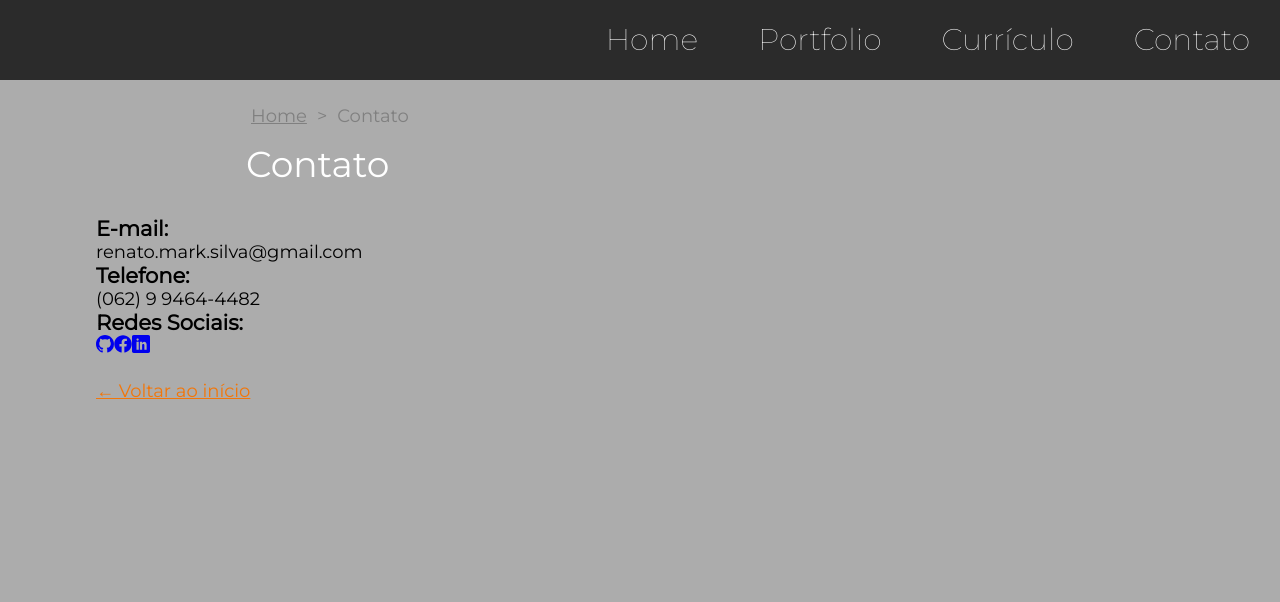
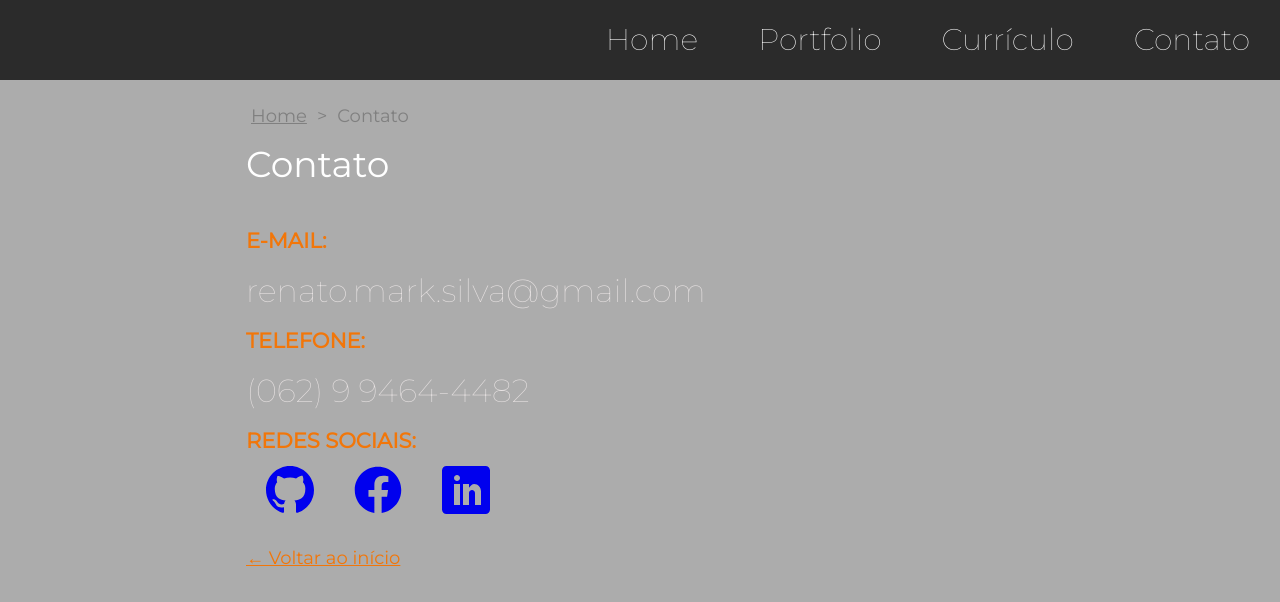
Before and after one commit to renatomak/renatomak.github.io, a React (Create React App) app: page /contato in a window 1280 px wide. Shown: the top 602 px of the page. Built offline with nearby package versions, Linux system fonts and the light colour scheme.

Commit message:
Estilizaçao da pagina de contato

```diff
--- a/src/pages/Contato/index.jsx
+++ b/src/pages/Contato/index.jsx
@@ -1,15 +1,16 @@
 import React from "react";
 import Caminho from "../components/Caminho";
 import { GoMarkGithub } from "react-icons/go";
-import { FaFacebook } from 'react-icons/fa';
-import { ImLinkedin } from 'react-icons/im';
+import { FaFacebook } from "react-icons/fa";
+import { ImLinkedin } from "react-icons/im";
 import LinkVoltar from "../components/LinkVoltar";
+import { ContatoContainer } from "./styled";
 
 const index = () => {
   return (
-    <div className="main">
-      <Caminho page='Contato'/>
-
+    <>
+      <Caminho page="Contato" />
+      <ContatoContainer className="main">
         <h3>E-mail:</h3>
         <p>renato.mark.silva@gmail.com</p>
 
@@ -19,7 +20,7 @@ const index = () => {
         <h3>Redes Sociais:</h3>
         <a
           className="social-img"
-        rel='noreferrer'
+          rel="noreferrer"
           href="https://github.com/renatomak"
           target="_blank"
           alt="Link para o GitHub"
@@ -30,7 +31,7 @@ const index = () => {
         <a
           href="https://www.facebook.com/renato.marques.98478672/"
           target="_blank"
-        rel='noreferrer'
+          rel="noreferrer"
           className="social-img"
           alt="Link para o facebook"
         >
@@ -39,17 +40,15 @@ const index = () => {
         <a
           href="https://www.linkedin.com/in/renato-marques-desenvolvedor-web-emformacao/"
           target="_blank"
-        rel='noreferrer'
+          rel="noreferrer"
           className="social-img"
           alt="Link para o linkedin"
         >
           <ImLinkedin />
         </a>
-
-      <br />
-      <br />
         <LinkVoltar />
-    </div>
+      </ContatoContainer>
+    </>
   );
 };
 
--- /dev/null
+++ b/src/pages/Contato/styled.jsx
@@ -0,0 +1,37 @@
+import styled from "styled-components";
+
+export const ContatoContainer = styled.div`
+  margin-left: 150px;
+  margin-bottom: 3rem;
+  line-height: 50px;
+
+  animation-name: conteudo;
+  animation-duration: 2s;
+
+  h3 {
+    color: #f27609;
+    text-transform: uppercase;
+  }
+
+  p {
+    color: #e7e2e2;
+    font-weight: 300;
+    font-size: 2rem;
+  }
+
+  .social-img {
+    margin: 20px;
+    font-size: 3rem;
+  }
+
+  @keyframes conteudo {
+  0% {
+    opacity: 0;
+    transform: translate(-20px, 0px);
+  }
+  100% {
+    opacity: 1;
+    transform: translate(0px, 0px);
+  }
+}
+`;
--- a/src/pages/components/Caminho/styled.jsx
+++ b/src/pages/components/Caminho/styled.jsx
@@ -5,7 +5,6 @@ export const UlCaminho = styled.ul`
   list-style: none;
   color: grey;
   margin-top: 20px;
-
 
   li {
     margin: 5px;
@@ -21,6 +20,8 @@ export const Container = styled.div`
   flex-direction: column;
   margin-left: 150px;
 
+  animation-name: conteudo;
+  animation-duration: 2s;
 
   h1 {
     color: white;
@@ -28,4 +29,15 @@ export const Container = styled.div`
     margin-top: 10px;
     margin-bottom: 30px;
   }
+
+  @keyframes conteudo {
+  0% {
+    opacity: 0;
+    transform: translate(-20px, 0px);
+  }
+  100% {
+    opacity: 1;
+    transform: translate(0px, 0px);
+  }
+}
 `;
```
Lines whose indentation alone changed are shown as unchanged.
